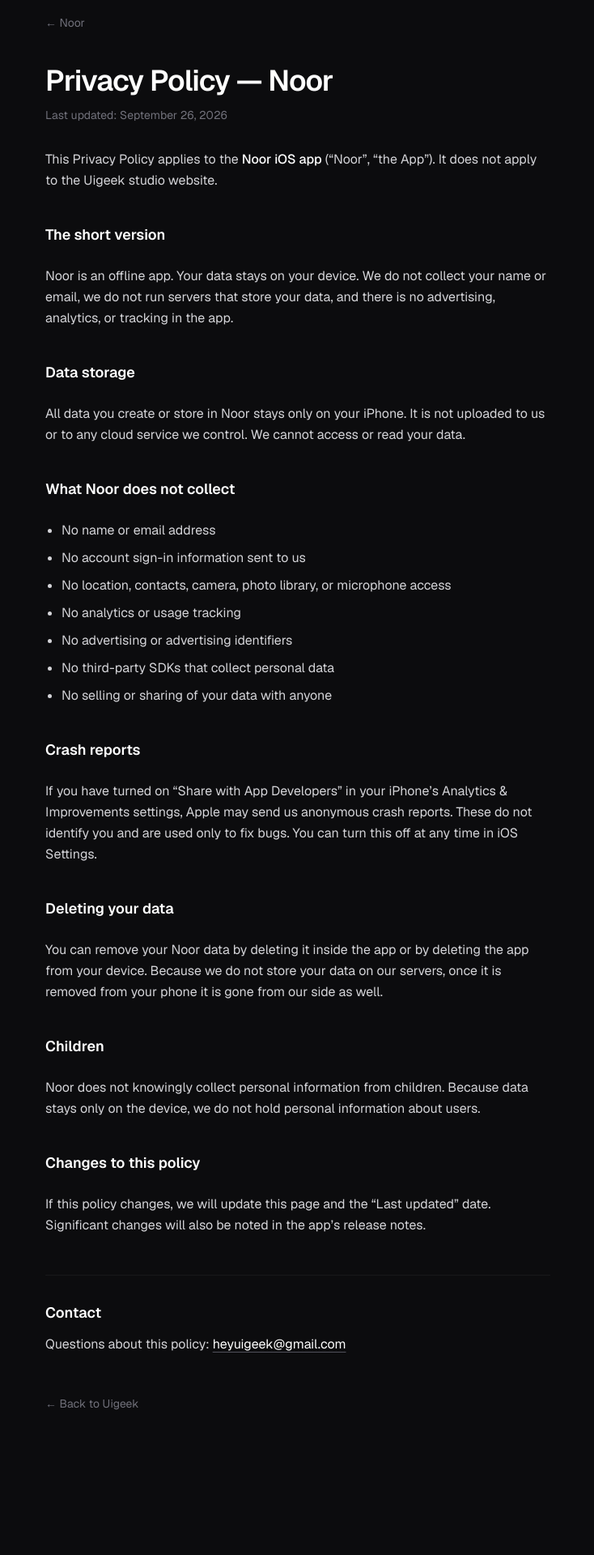
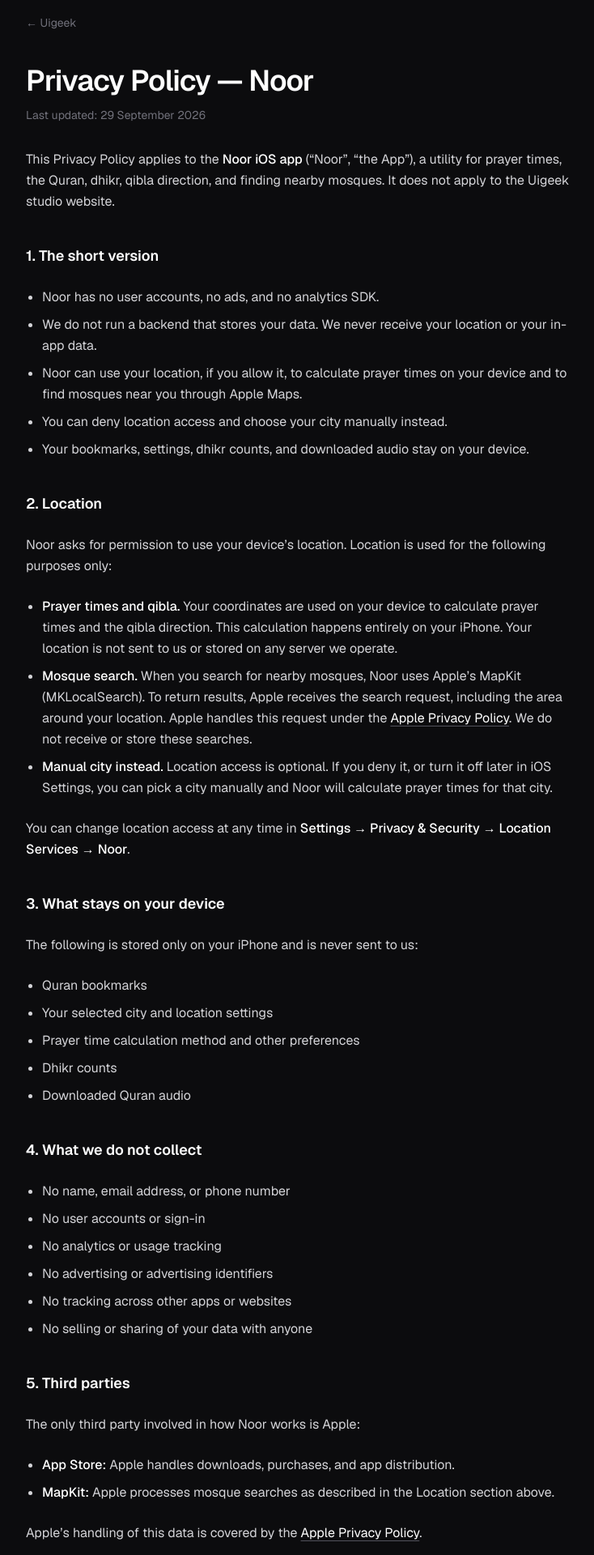
Before and after one commit to masudurui/uigeek-nextjs, a Next.js app: page /noor/privacy in a window 1280 px wide. Shown: the part 80-2000 px from the top of the page at 81% size, without its empty margins (272-1006 px from the left). Before the commit the page ends 1921 px from the top, so only its background shows below. Built offline with nearby package versions, Linux system fonts and the light colour scheme.

Commit message:
Add Noor privacy policy page
Rewrite policy to reflect on-device location use, Apple MapKit mosque search, and Quran source licenses.

Co-Authored-By: Claude Opus 5.5 <noreply@anthropic.com>

```diff
--- /dev/null
+++ b/app/noor/privacy/layout.tsx
@@ -0,0 +1,19 @@
+// app/noor/privacy/layout.tsx
+import type { Metadata } from "next";
+
+export const metadata: Metadata = {
+  title: "Privacy Policy — Noor",
+  description: "Privacy policy for the Noor iOS app.",
+  robots: {
+    index: true,
+    follow: true,
+  },
+};
+
+export default function NoorPrivacyLayout({
+  children,
+}: Readonly<{
+  children: React.ReactNode;
+}>) {
+  return children;
+}
--- a/app/noor/privacy/page.tsx
+++ b/app/noor/privacy/page.tsx
@@ -1,89 +1,163 @@
 // app/noor/privacy/page.tsx
-import type { Metadata } from "next";
 import Link from "next/link";
 
-export const metadata: Metadata = {
-  title: "Noor Privacy Policy",
-  description: "Privacy policy for the Noor iOS app.",
-};
+const CONTACT_EMAIL = "masudurui@gmail.com";
+const LAST_UPDATED = "29 September 2026";
 
-const CONTACT_EMAIL = "heyuigeek@gmail.com";
+const linkClass = "text-white underline underline-offset-4 decoration-zinc-600 hover:decoration-white";
 
 export default function NoorPrivacyPage() {
   return (
     <main className="min-h-screen bg-[#0c0c0e] text-zinc-300">
-      <article className="mx-auto max-w-2xl px-6 py-16 md:py-24">
-        <Link href="/noor" className="text-sm text-zinc-500 hover:text-white transition-colors">
-          ← Noor
+      <article className="mx-auto max-w-[720px] px-6 py-16 md:py-24">
+        <Link href="/" className="text-sm text-zinc-500 hover:text-white transition-colors">
+          ← Uigeek
         </Link>
 
         <h1 className="mt-10 text-3xl md:text-4xl font-semibold tracking-tight text-white">
           Privacy Policy — Noor
         </h1>
-        <p className="mt-3 text-sm text-zinc-500">Last updated: September 26, 2026</p>
+        <p className="mt-3 text-sm text-zinc-500">Last updated: {LAST_UPDATED}</p>
 
         <p className="mt-8 leading-relaxed">
           This Privacy Policy applies to the <strong className="text-white font-medium">Noor iOS app</strong>{" "}
-          (&ldquo;Noor&rdquo;, &ldquo;the App&rdquo;). It does not apply to the Uigeek studio website.
+          (&ldquo;Noor&rdquo;, &ldquo;the App&rdquo;), a utility for prayer times, the Quran, dhikr, qibla direction,
+          and finding nearby mosques. It does not apply to the Uigeek studio website.
         </p>
 
         {/* Policy body */}
-        <div className="mt-10 space-y-6 leading-relaxed [&_h2]:mt-10 [&_h2]:text-lg [&_h2]:font-semibold [&_h2]:text-white [&_ul]:list-disc [&_ul]:pl-5 [&_ul]:space-y-2">
-          <h2>The short version</h2>
+        <div className="mt-10 space-y-6 leading-relaxed [&_h2]:mt-10 [&_h2]:text-lg [&_h2]:font-semibold [&_h2]:text-white [&_ul]:list-disc [&_ul]:pl-5 [&_ul]:space-y-2 [&_strong]:text-white [&_strong]:font-medium">
+          <h2>1. The short version</h2>
+          <ul>
+            <li>Noor has no user accounts, no ads, and no analytics SDK.</li>
+            <li>We do not run a backend that stores your data. We never receive your location or your in-app data.</li>
+            <li>
+              Noor can use your location, if you allow it, to calculate prayer times on your device and to find
+              mosques near you through Apple Maps.
+            </li>
+            <li>You can deny location access and choose your city manually instead.</li>
+            <li>Your bookmarks, settings, dhikr counts, and downloaded audio stay on your device.</li>
+          </ul>
+
+          <h2>2. Location</h2>
           <p>
-            Noor is an offline app. Your data stays on your device. We do not collect your name or email, we do not
-            run servers that store your data, and there is no advertising, analytics, or tracking in the app.
+            Noor asks for permission to use your device&rsquo;s location. Location is used for the following
+            purposes only:
+          </p>
+          <ul>
+            <li>
+              <strong>Prayer times and qibla.</strong> Your coordinates are used on your device to calculate prayer
+              times and the qibla direction. This calculation happens entirely on your iPhone. Your location is not
+              sent to us or stored on any server we operate.
+            </li>
+            <li>
+              <strong>Mosque search.</strong> When you search for nearby mosques, Noor uses Apple&rsquo;s MapKit
+              (MKLocalSearch). To return results, Apple receives the search request, including the area around your
+              location. Apple handles this request under the{" "}
+              <a href="https://www.apple.com/legal/privacy/" target="_blank" rel="noopener noreferrer" className={linkClass}>
+                Apple Privacy Policy
+              </a>
+              . We do not receive or store these searches.
+            </li>
+            <li>
+              <strong>Manual city instead.</strong> Location access is optional. If you deny it, or turn it off later
+              in iOS Settings, you can pick a city manually and Noor will calculate prayer times for that city.
+            </li>
+          </ul>
+          <p>
+            You can change location access at any time in <strong>Settings → Privacy &amp; Security → Location
+            Services → Noor</strong>.
           </p>
 
-          <h2>Data storage</h2>
-          <p>
-            All data you create or store in Noor stays only on your iPhone. It is not uploaded to us or to any cloud
-            service we control. We cannot access or read your data.
-          </p>
+          <h2>3. What stays on your device</h2>
+          <p>The following is stored only on your iPhone and is never sent to us:</p>
+          <ul>
+            <li>Quran bookmarks</li>
+            <li>Your selected city and location settings</li>
+            <li>Prayer time calculation method and other preferences</li>
+            <li>Dhikr counts</li>
+            <li>Downloaded Quran audio</li>
+          </ul>
 
-          <h2>What Noor does not collect</h2>
+          <h2>4. What we do not collect</h2>
           <ul>
-            <li>No name or email address</li>
-            <li>No account sign-in information sent to us</li>
-            <li>No location, contacts, camera, photo library, or microphone access</li>
+            <li>No name, email address, or phone number</li>
+            <li>No user accounts or sign-in</li>
             <li>No analytics or usage tracking</li>
             <li>No advertising or advertising identifiers</li>
-            <li>No third-party SDKs that collect personal data</li>
+            <li>No tracking across other apps or websites</li>
             <li>No selling or sharing of your data with anyone</li>
           </ul>
 
-          <h2>Crash reports</h2>
+          <h2>5. Third parties</h2>
+          <p>The only third party involved in how Noor works is Apple:</p>
+          <ul>
+            <li>
+              <strong>App Store:</strong> Apple handles downloads, purchases, and app distribution.
+            </li>
+            <li>
+              <strong>MapKit:</strong> Apple processes mosque searches as described in the Location section above.
+            </li>
+          </ul>
           <p>
-            If you have turned on &ldquo;Share with App Developers&rdquo; in your iPhone&rsquo;s Analytics &amp;
-            Improvements settings, Apple may send us anonymous crash reports. These do not identify you and are used
-            only to fix bugs. You can turn this off at any time in iOS Settings.
+            Apple&rsquo;s handling of this data is covered by the{" "}
+            <a href="https://www.apple.com/legal/privacy/" target="_blank" rel="noopener noreferrer" className={linkClass}>
+              Apple Privacy Policy
+            </a>
+            .
           </p>
 
-          <h2>Deleting your data</h2>
+          <h2>6. Retention and deletion</h2>
           <p>
-            You can remove your Noor data by deleting it inside the app or by deleting the app from your device.
-            Because we do not store your data on our servers, once it is removed from your phone it is gone from our
-            side as well.
+            Because your data lives only on your device, you are in control of it. You can delete it at any time by
+            clearing it inside the app (for example, removing bookmarks or resetting dhikr counts) or by deleting Noor
+            from your iPhone. We do not keep a copy on any server, so once it is removed from your device it is gone.
           </p>
 
-          <h2>Children</h2>
+          <h2>7. Children</h2>
           <p>
-            Noor does not knowingly collect personal information from children. Because data stays only on the device,
-            we do not hold personal information about users.
+            Noor is not directed at children under 13. We do not knowingly collect personal information from
+            children, and because Noor does not send user data to us, we do not hold personal information about any
+            user.
           </p>
+
+          <h2>8. Quran sources and licenses</h2>
+          <ul>
+            <li>
+              <strong>Quran text:</strong>{" "}
+              <a href="https://tanzil.net" target="_blank" rel="noopener noreferrer" className={linkClass}>
+                Tanzil Project
+              </a>
+              , licensed under{" "}
+              <a href="https://creativecommons.org/licenses/by/3.0/" target="_blank" rel="noopener noreferrer" className={linkClass}>
+                CC BY 3.0
+              </a>
+              .
+            </li>
+            <li>
+              <strong>English translation:</strong>{" "}
+              <a href="https://clearquran.com" target="_blank" rel="noopener noreferrer" className={linkClass}>
+                ClearQuran
+              </a>{" "}
+              by Talal Itani, licensed under{" "}
+              <a href="https://creativecommons.org/licenses/by-nd/4.0/" target="_blank" rel="noopener noreferrer" className={linkClass}>
+                CC BY-ND 4.0
+              </a>
+              .
+            </li>
+          </ul>
 
           <h2>Changes to this policy</h2>
           <p>
-            If this policy changes, we will update this page and the &ldquo;Last updated&rdquo; date. Significant
-            changes will also be noted in the app&rsquo;s release notes.
+            If this policy changes, we will update this page and the &ldquo;Last updated&rdquo; date above.
           </p>
         </div>
 
         <section className="mt-12 border-t border-white/5 pt-8">
-          <h2 className="text-lg font-semibold text-white">Contact</h2>
+          <h2 className="text-lg font-semibold text-white">9. Contact</h2>
           <p className="mt-3 leading-relaxed">
-            Questions about this policy:{" "}
-            <a href={`mailto:${CONTACT_EMAIL}`} className="text-white underline underline-offset-4 decoration-zinc-600 hover:decoration-white">
+            Questions about this policy or your privacy in Noor:{" "}
+            <a href={`mailto:${CONTACT_EMAIL}`} className={linkClass}>
               {CONTACT_EMAIL}
             </a>
           </p>
```
